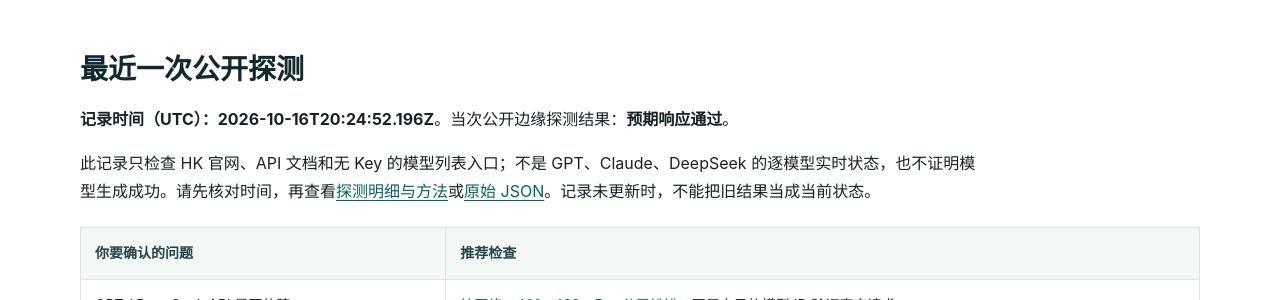
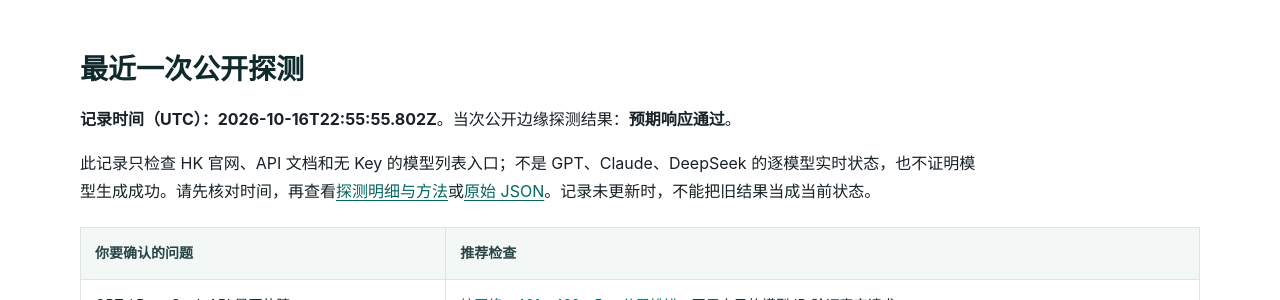
Before and after one commit to KKWANG4444/api-status, a Jekyll site: the page built from index.md, in a window 1280 px wide and 900 px high, scrolled down 364 px. Shown: the part 151-451 px from the top of the window. Built offline with Jekyll 4.4.1, drawn with Linux system fonts in a browser that asks for light colours.

Commit message:
chore: update public edge status

```diff
--- a/_data/status.json
+++ b/_data/status.json
@@ -1,7 +1,7 @@
 {
   "status": "operational",
-  "checked_at": "2026-10-16T20:24:52.196Z",
-  "duration_ms": 406,
+  "checked_at": "2026-10-16T22:55:55.802Z",
+  "duration_ms": 520,
   "overall": true,
   "components": [
     {
@@ -10,7 +10,7 @@
       "url": "https://www.aifast.hk/",
       "ok": true,
       "status": 200,
-      "elapsed_ms": 362,
+      "elapsed_ms": 464,
       "content_type": "text/html; charset=utf-8",
       "detail": "Expected public edge response"
     },
@@ -20,7 +20,7 @@
       "url": "https://api.aifast.hk/",
       "ok": true,
       "status": 200,
-      "elapsed_ms": 294,
+      "elapsed_ms": 319,
       "content_type": "text/html",
       "detail": "Expected public edge response"
     },
@@ -30,7 +30,7 @@
       "url": "https://www.aifast.hk/v1/models",
       "ok": true,
       "status": 401,
-      "elapsed_ms": 351,
+      "elapsed_ms": 468,
       "content_type": "application/json; charset=utf-8",
       "detail": "Expected public edge response"
     }
--- a/data/status.json
+++ b/data/status.json
@@ -1,7 +1,7 @@
 {
   "status": "operational",
-  "checked_at": "2026-10-16T20:24:52.196Z",
-  "duration_ms": 406,
+  "checked_at": "2026-10-16T22:55:55.802Z",
+  "duration_ms": 520,
   "overall": true,
   "components": [
     {
@@ -10,7 +10,7 @@
       "url": "https://www.aifast.hk/",
       "ok": true,
       "status": 200,
-      "elapsed_ms": 362,
+      "elapsed_ms": 464,
       "content_type": "text/html; charset=utf-8",
       "detail": "Expected public edge response"
     },
@@ -20,7 +20,7 @@
       "url": "https://api.aifast.hk/",
       "ok": true,
       "status": 200,
-      "elapsed_ms": 294,
+      "elapsed_ms": 319,
       "content_type": "text/html",
       "detail": "Expected public edge response"
     },
@@ -30,7 +30,7 @@
       "url": "https://www.aifast.hk/v1/models",
       "ok": true,
       "status": 401,
-      "elapsed_ms": 351,
+      "elapsed_ms": 468,
       "content_type": "application/json; charset=utf-8",
       "detail": "Expected public edge response"
     }
```
